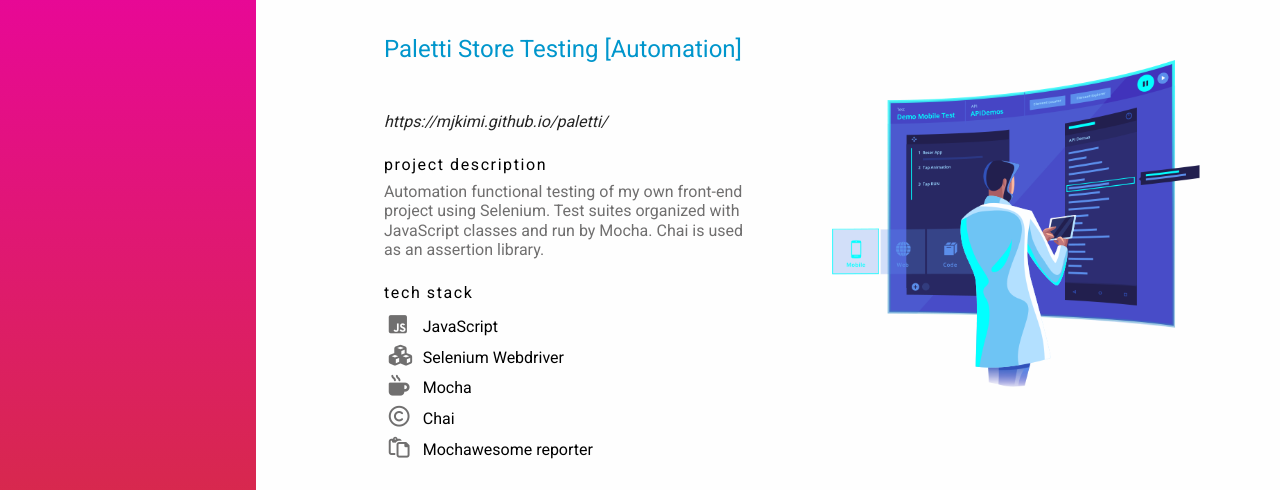
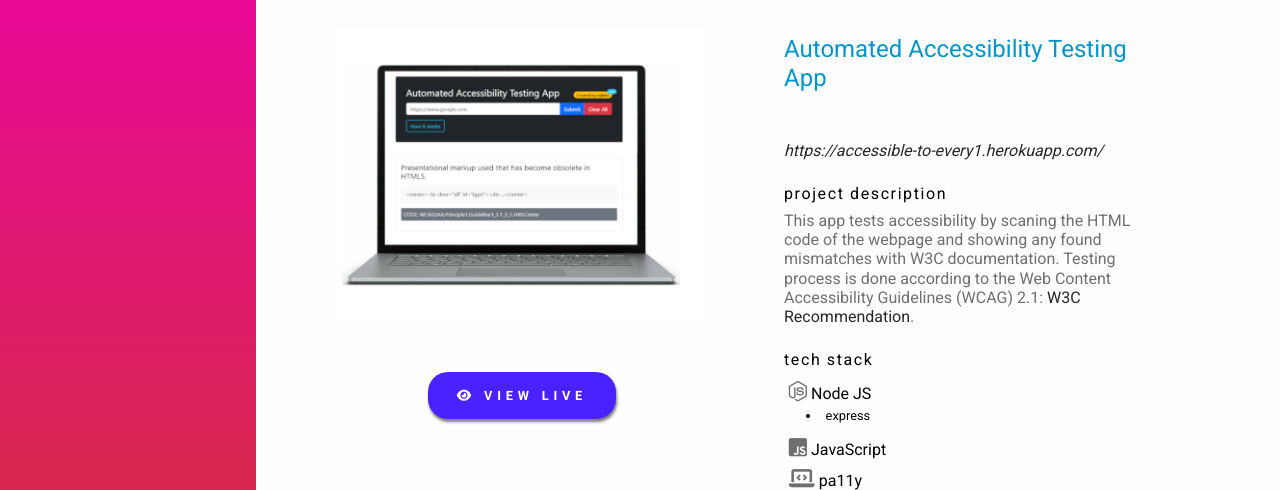
Before and after one commit to mjkimi/portfolio, a plain HTML site: page qaprojects.html in a window 1280 px wide. Shown: the part 109-599 px from the top of the page. Drawn offline with Linux system fonts and the light colour scheme.

Commit message:
App is added

```diff
--- a/qaprojects.html
+++ b/qaprojects.html
@@ -48,12 +48,6 @@
               <div class="find-me">
                 <h4>Find Me On</h4>
                 <div class="icons">
-                  <a
-                    href="https://www.linkedin.com/in/maratdevpro/"
-                    target="_blank"
-                  >
-                    <i class="fab fa-linkedin fa-2x"></i>
-                  </a>
                   <a href="https://github.com/mjkimi" target="_blank">
                     <i class="fab fa-github fa-2x"></i>
                   </a>
@@ -62,6 +56,64 @@
             </div>
           </div>
           <div id="right" class="wide">
+            <section class="qa-projects">
+              <div class="two-columns">
+                <div class="image-column">
+                  <img
+                    src="./img/qa/access.jpeg"
+                    alt="Accessibility Testing App"
+                  />
+                  <a
+                  href="https://accessible-to-every1.herokuapp.com/"
+                  class="btn btn-primary "
+                  target="_blank"
+                  style="margin-left: 25%;"
+                  ><i class="fas fa-eye"></i> View live
+                </a>
+                </div>
+                <div class="text-column tech">
+                  <h2 class="headline">Automated Accessibility Testing App</h2>
+                  <a
+                    class="webpage-link"
+                    href="https://accessible-to-every1.herokuapp.com/"
+                  ></a>
+                  <h4>project description</h4>
+                  <p class="large">
+                    This app tests accessibility by scaning the HTML code of the webpage and showing any found mismatches with W3C documentation. Testing process is done according to the Web Content
+                    Accessibility Guidelines (WCAG) 2.1:
+                    <a
+                      href="https://www.w3.org/TR/WCAG21/"
+
+                      target="_blank"
+                      >W3C Recommendation</a
+                    >.
+                  </p>
+                  <h4>tech stack</h4>
+                  <ul>
+                    <li><i class="fab fa-node-js"></i></i> Node JS
+                      <ul class="additional">
+                        <li>express</li>
+                      </ul>
+                    </li>
+                    <li>
+                      <i class="fab fa-js-square"></i> JavaScript
+                    </li>
+                    <li>
+                     <i class="fa-solid fa-laptop-code"></i>
+                      pa11y
+                    </li>
+                  </ul>
+                </div>
+              </div>
+              <!-- <div class="see-more">
+                <a
+                  href="https://accessible-to-every1.herokuapp.com/"
+                  class="btn btn-primary"
+                  target="_blank"
+                  ><i class="fas fa-eye"></i> View live
+                </a>
+              </div> -->
+            </section>
             <section class="qa-projects">
               <div class="two-columns">
                 <div class="text-column tech">
@@ -209,6 +261,7 @@
                     href="https://github.com/mjkimi/energy_telecom_qa/blob/main/README.md"
                     class="btn btn-primary"
                     target="_blank"
+                    style="margin-left: 25%;"
                     ><i class="fas fa-eye"></i> View Results
                   </a>
                 </div>
```
Also changed, not shown: about.html (+0 -6 lines), devprojects.html (+0 -3 lines), index.html (+0 -6 lines), img/qa/access.jpeg (added), 2 other files.
